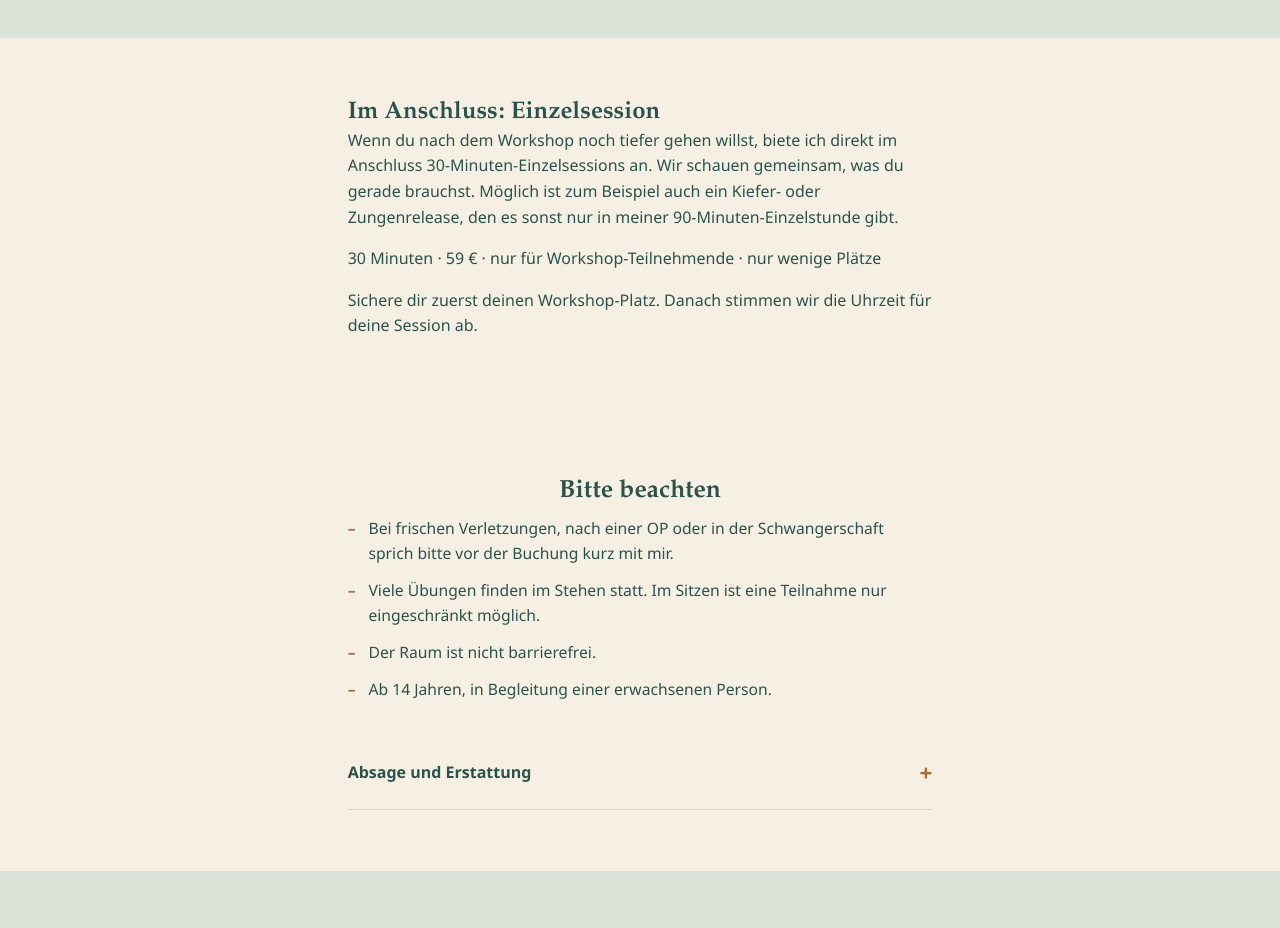
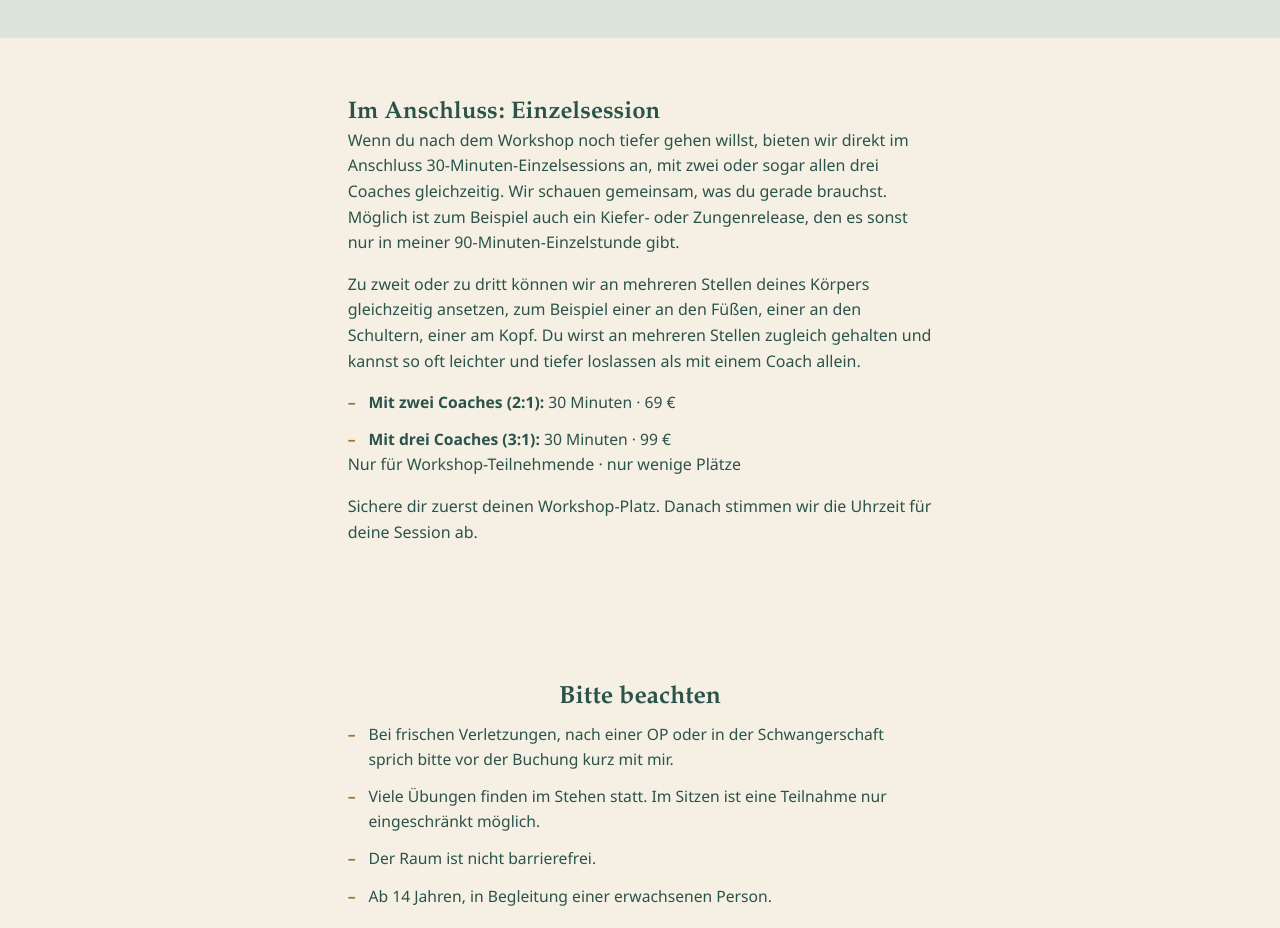
Before and after one commit to neuverbinden/neuverbinden, a plain HTML site: page workshop-januar/index.html in a window 1280 px wide. Shown: the part 4520-5448 px from the top of the page. Drawn offline with Linux system fonts and the light colour scheme.

Commit message:
Workshop 23.01.: Einzelsessions 2:1 (69 €) und 3:1 (99 €) mit Text zu mehreren Coaches
Co-Authored-By: Claude Opus 5.5 <noreply@anthropic.com>

```diff
--- a/workshop-januar/index.html
+++ b/workshop-januar/index.html
@@ -158,8 +158,13 @@
 <section class="section">
   <div class="container" style="max-width:70ch;">
     <h2>Im Anschluss: Einzelsession</h2>
-    <p>Wenn du nach dem Workshop noch tiefer gehen willst, biete ich direkt im Anschluss 30-Minuten-Einzelsessions an. Wir schauen gemeinsam, was du gerade brauchst. Möglich ist zum Beispiel auch ein Kiefer- oder Zungenrelease, den es sonst nur in meiner 90-Minuten-Einzelstunde gibt.</p>
-    <p>30 Minuten · 59 € · nur für Workshop-Teilnehmende · nur wenige Plätze</p>
+    <p>Wenn du nach dem Workshop noch tiefer gehen willst, bieten wir direkt im Anschluss 30-Minuten-Einzelsessions an, mit zwei oder sogar allen drei Coaches gleichzeitig. Wir schauen gemeinsam, was du gerade brauchst. Möglich ist zum Beispiel auch ein Kiefer- oder Zungenrelease, den es sonst nur in meiner 90-Minuten-Einzelstunde gibt.</p>
+    <p>Zu zweit oder zu dritt können wir an mehreren Stellen deines Körpers gleichzeitig ansetzen, zum Beispiel einer an den Füßen, einer an den Schultern, einer am Kopf. Du wirst an mehreren Stellen zugleich gehalten und kannst so oft leichter und tiefer loslassen als mit einem Coach allein.</p>
+    <ul class="clean">
+      <li><strong>Mit zwei Coaches (2:1):</strong> 30 Minuten · 69 €</li>
+      <li><strong>Mit drei Coaches (3:1):</strong> 30 Minuten · 99 €</li>
+    </ul>
+    <p>Nur für Workshop-Teilnehmende · nur wenige Plätze</p>
     <p>Sichere dir zuerst deinen Workshop-Platz. Danach stimmen wir die Uhrzeit für deine Session ab.</p>
   </div>
 </section>
```
Also changed, not shown: workshop-danke-januar/index.html (+4 -2 lines).
